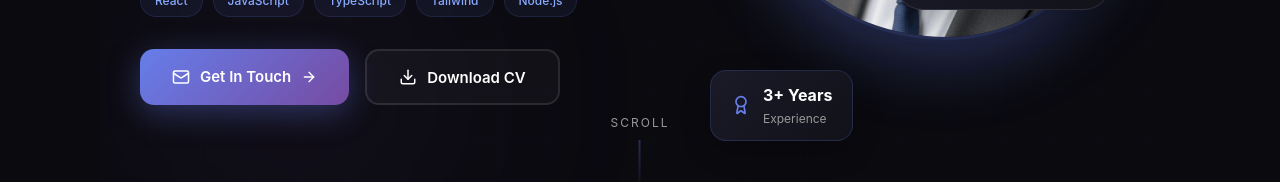
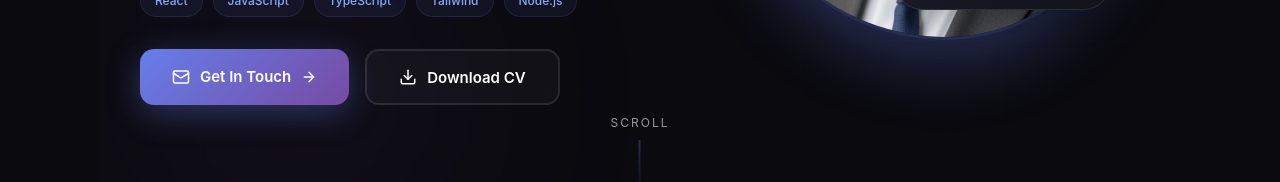
Before and after one commit to amosleoamadi/MyPortfolio, a React (Vite) app: page / in a window 1280 px wide. Shown: the part 640-822 px from the top of the page. Built offline with nearby package versions, Linux system fonts and the light colour scheme; no server answers.

Commit message:
change my cv

```diff
--- a/src/pages/home.jsx
+++ b/src/pages/home.jsx
@@ -1,15 +1,7 @@
 import React, { useState } from "react";
 import styled from "styled-components";
 import { motion } from "framer-motion";
-import {
-  Download,
-  Mail,
-  Sparkles,
-  ArrowRight,
-  Code,
-  Zap,
-  Award,
-} from "lucide-react";
+import { Download, Mail, Sparkles, ArrowRight, Code, Zap } from "lucide-react";
 import {
   Fade,
   Slide,
@@ -25,8 +17,8 @@ const HeroSection = () => {
 
   const handleDownloadCV = () => {
     const link = document.createElement("a");
-    link.href = "/My_Resume.pdf";
-    link.download = "My_Resume.pdf";
+    link.href = "/amos_Frontend_Engineer_CV.pdf";
+    link.download = "amos_Frontend_Engineer_CV.pdf";
     document.body.appendChild(link);
     link.click();
     document.body.removeChild(link);
@@ -139,17 +131,6 @@ const HeroSection = () => {
               <ImageGlow />
             </ProfileImageContainer>
           </JackInTheBox>
-
-          {/* Experience Badge - Adjusted positioning for mobile */}
-          <Rotate delay={500} duration={800} triggerOnce>
-            <ExperienceBadge className="experience-badge">
-              <Award size={20} />
-              <div>
-                <strong>3+ Years</strong>
-                <span>Experience</span>
-              </div>
-            </ExperienceBadge>
-          </Rotate>
 
           <Bounce delay={700} duration={600} triggerOnce>
             <StatusBadge>
@@ -622,77 +603,6 @@ const ImageGlow = styled.div`
   z-index: 0;
 `;
 
-const ExperienceBadge = styled(motion.div)`
-  position: absolute;
-  top: 30px;
-  left: -30px;
-  background: linear-gradient(135deg, #1a1a28 0%, #12121a 100%);
-  border: 1px solid rgba(102, 126, 234, 0.2);
-  padding: 12px 20px;
-  border-radius: 16px;
-  display: flex;
-  align-items: center;
-  gap: 12px;
-  z-index: 3;
-  backdrop-filter: blur(10px);
-  box-shadow: 0 10px 30px rgba(0, 0, 0, 0.2);
-
-  div {
-    display: flex;
-    flex-direction: column;
-  }
-
-  strong {
-    font-size: 16px;
-    color: #ffffff;
-    font-weight: 700;
-  }
-
-  span {
-    font-size: 12px;
-    color: #999;
-  }
-
-  svg {
-    color: #667eea;
-  }
-
-  @media (max-width: 1024px) {
-    top: 20px;
-    left: -20px;
-    padding: 10px 18px;
-  }
-
-  @media (max-width: 900px) {
-    top: 10px;
-    left: 10px; /* Changed position on mobile to avoid covering image */
-    padding: 8px 16px;
-
-    strong {
-      font-size: 14px;
-    }
-
-    span {
-      font-size: 11px;
-    }
-  }
-
-  @media (max-width: 480px) {
-    top: 5px;
-    left: 5px;
-    padding: 6px 12px;
-    gap: 8px;
-
-    strong {
-      font-size: 13px;
-    }
-
-    span {
-      font-size: 10px;
-    }
-  }
-`;
-
 const StatusBadge = styled(motion.div)`
   position: absolute;
   bottom: 30px;
```
Also changed, not shown: 1 other file (tests, documents, lock files or other folders).
